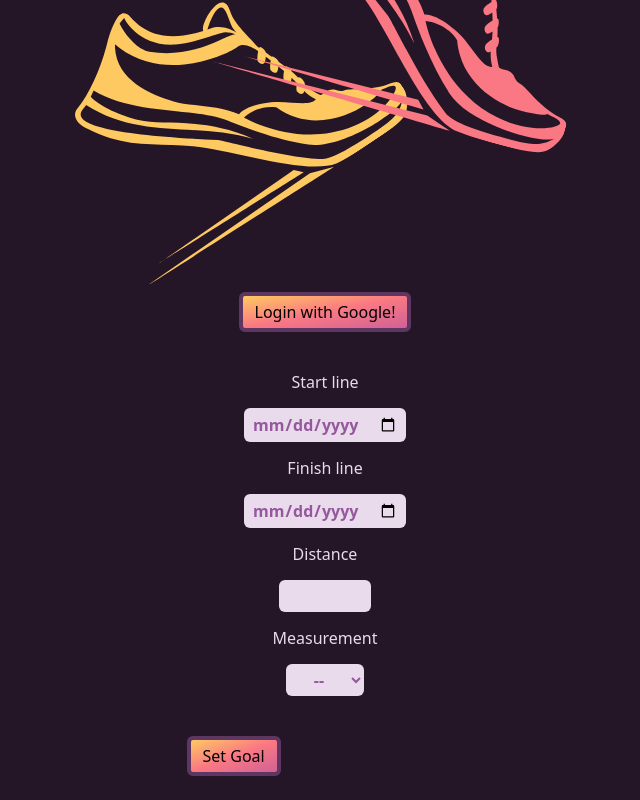
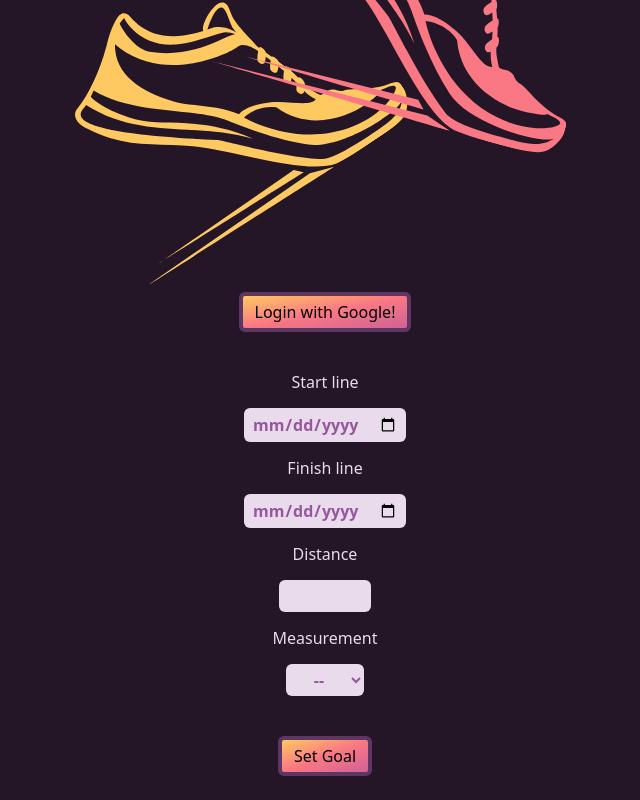
Before and after one commit to JoleneKearse/step-counter, a React (Vite) app: page / in a window 1280 px wide. Shown: the part 460-1260 px from the top of the page, without its empty margins (315-955 px from the left). Built offline with nearby package versions, Linux system fonts and the light colour scheme; no server answers.

Commit message:
chore: center form button

```diff
--- a/src/components/GoalsForm.tsx
+++ b/src/components/GoalsForm.tsx
@@ -32,13 +32,15 @@ export function GoalsForm({ setGoals }: GoalsProps) {
         stepGoal,
         unitGoal,
       };
-      console.log(goalObj);
       setGoals(goalObj);
     }
   };
 
   return (
-    <form onSubmit={handleSubmit}>
+    <form
+      onSubmit={handleSubmit}
+      className="flex flex-col items-center"
+    >
       <div className="flex flex-col items-center justify-center gap-4 mb-4">
         <label
           htmlFor="startDate"
@@ -105,17 +107,10 @@ export function GoalsForm({ setGoals }: GoalsProps) {
           >
             --
           </option>
-          <option
-            value="km"
-            defaultValue="km"
-            className="font-bold"
-          >
+          <option value="km" defaultValue="km" className="font-bold">
             km
           </option>
-          <option
-            value="mi"
-            className="font-bold"
-          >
+          <option value="mi" className="font-bold">
             mi
           </option>
         </select>
```
